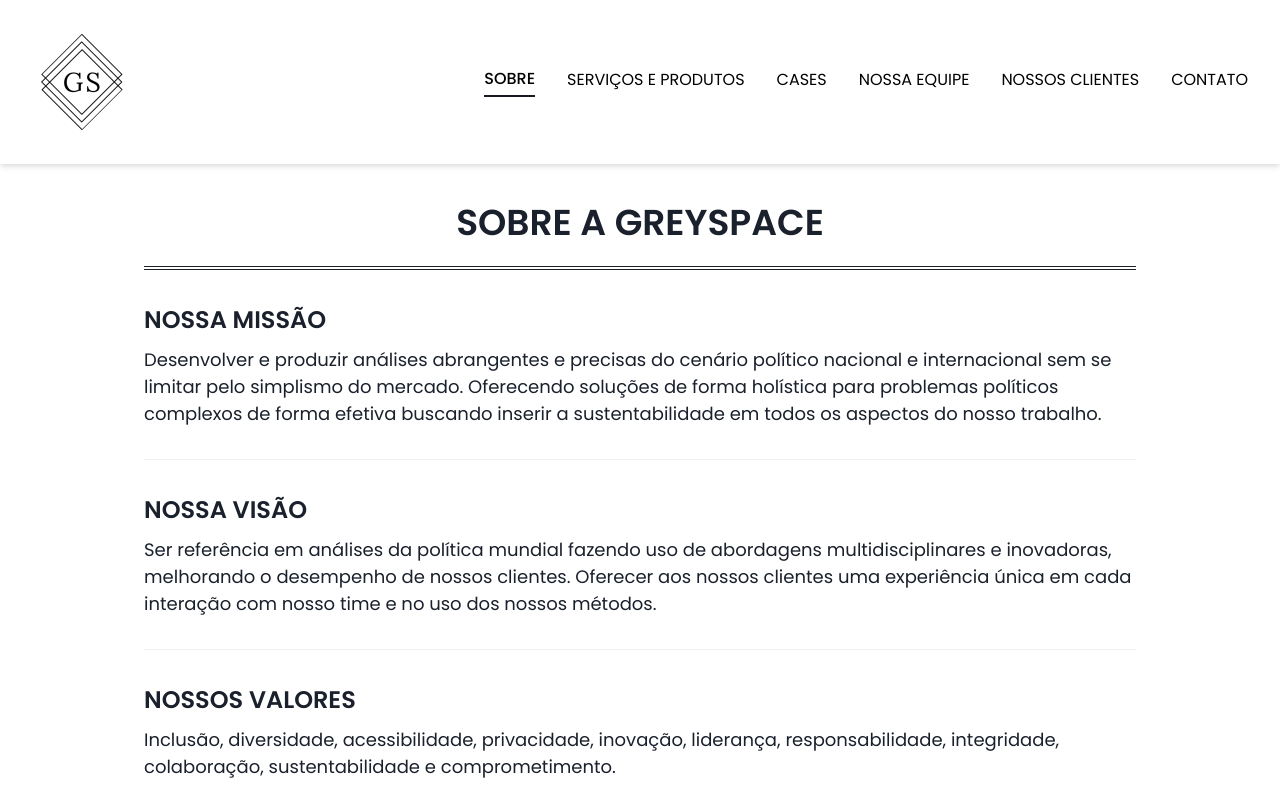
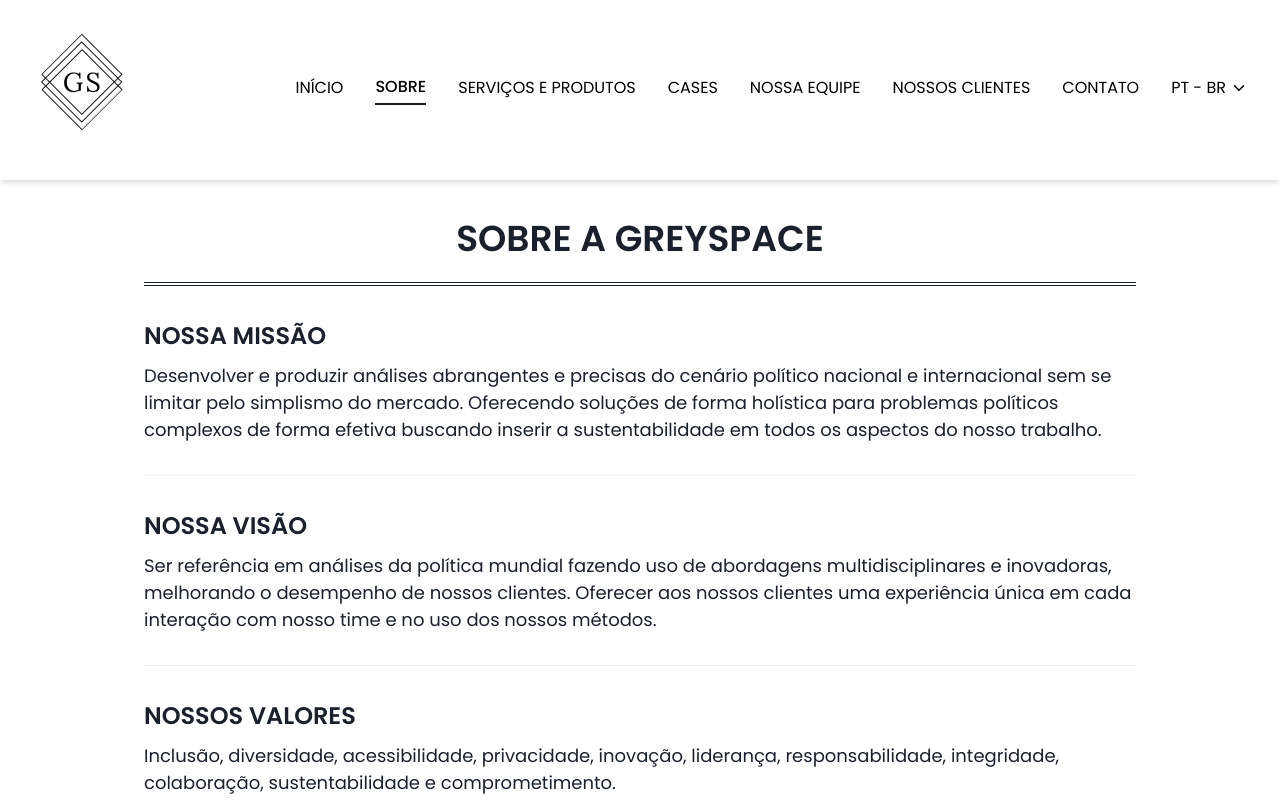
Before and after one commit to gasscoelho/greyspacecg-web, a Next.js app: page /about in a window 1280 px wide. Shown: the top 800 px of the page. Built offline with nearby package versions, Linux system fonts and the light colour scheme.

Commit message:
feat: add language menu

```diff
--- a/src/components/Header.tsx
+++ b/src/components/Header.tsx
@@ -1,5 +1,14 @@
-import { Box, Flex, Stack } from '@chakra-ui/react'
+import {
+  Box,
+  Flex,
+  Menu,
+  MenuButton,
+  MenuList,
+  Stack,
+  MenuItem as MenuItemChakra
+} from '@chakra-ui/react'
 import Link from 'next/link'
+import { FiChevronDown } from 'react-icons/fi'
 import { useRouter } from 'next/router'
 import React, { useState } from 'react'
 import Logo from './Logo'
@@ -14,7 +23,7 @@
   return (
     <NavBarContainer {...props} color={invertColors ? 'black' : 'white'}>
       <Link href="/">
-        <Flex align="center" cursor="pointer">
+        <Flex align="center" cursor="pointer" mb="4">
           <Logo dark={!invertColors} />
         </Flex>
       </Link>
@@ -37,14 +46,55 @@
           pt={[4, 4, 0, 0]}
           fontSize={{ base: 'sm', md: 'md' }}
         >
+          <MenuItem to="/" invertColor active={router.pathname === '/'}>
+            INÍCIO
+          </MenuItem>
           <MenuItem to="/about" active={router.pathname === '/about'}>
             SOBRE
           </MenuItem>
-          <MenuItem to="/" active={router.pathname === '/services'}>SERVIÇOS E PRODUTOS</MenuItem>
-          <MenuItem to="/" active={router.pathname === '/cases'}>CASES</MenuItem>
-          <MenuItem to="/team" active={router.pathname === '/team'}>NOSSA EQUIPE</MenuItem>
-          <MenuItem to="/clients" active={router.pathname === '/clients'}>NOSSOS CLIENTES</MenuItem>
-          <MenuItem to="/contact" active={router.pathname === '/contact'}>CONTATO</MenuItem>
+          <MenuItem to="/" active={router.pathname === '/services'}>
+            SERVIÇOS E PRODUTOS
+          </MenuItem>
+          <MenuItem to="/" active={router.pathname === '/cases'}>
+            CASES
+          </MenuItem>
+          <MenuItem to="/team" active={router.pathname === '/team'}>
+            NOSSA EQUIPE
+          </MenuItem>
+          <MenuItem to="/clients" active={router.pathname === '/clients'}>
+            NOSSOS CLIENTES
+          </MenuItem>
+          <MenuItem to="/contact" active={router.pathname === '/contact'}>
+            CONTATO
+          </MenuItem>
+          <Box>
+            <Menu>
+              <MenuButton
+                // border="1px solid red"
+                // px={4}
+                py={2}
+                marginTop="-4px !important"
+                transition="all 0.2s"
+                // _hover={{ bg: 'gray.400' }}
+                // _expanded={{ bg: 'blue.400' }}
+                _focus={{ boxShadow: 'none' }}
+                // borderRadius="md"
+                // borderWidth="1px"
+              >
+                <Flex align="center">
+                  PT - BR{' '}
+                  <Box ml="1">
+                    <FiChevronDown size={18} />
+                  </Box>
+                </Flex>
+              </MenuButton>
+              <MenuList color="black">
+                <MenuItemChakra>EN - US</MenuItemChakra>
+                <MenuItemChakra>日本語</MenuItemChakra>
+                <MenuItemChakra>درباره ما</MenuItemChakra>
+              </MenuList>
+            </Menu>
+          </Box>
         </Stack>
       </Box>
     </NavBarContainer>
--- a/src/components/MenuItem.tsx
+++ b/src/components/MenuItem.tsx
@@ -6,6 +6,7 @@
   isLast = false,
   to = '/',
   active = false,
+  invertColor = false,
   ...rest
 }) {
   return (
@@ -18,7 +19,7 @@
         borderBottom={active ? '2px' : 'none'}
         fontWeight={active ? 'medium' : 'normal'}
         pb="1"
-        borderColor="gray.900"
+        borderColor={invertColor ? 'white' : 'gray.900'}
         {...rest}
       >
         {children}
```
